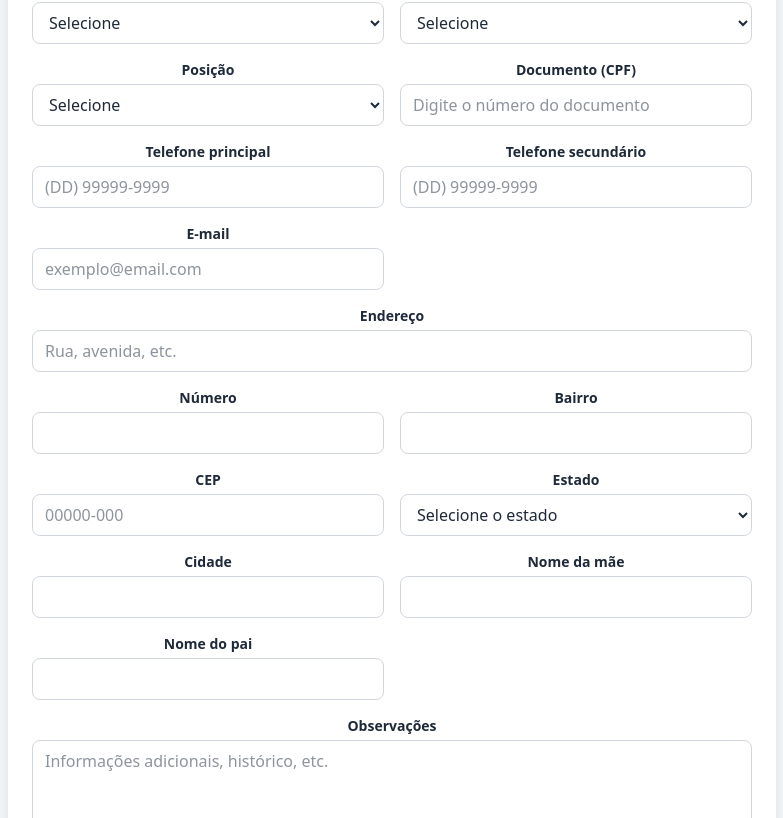
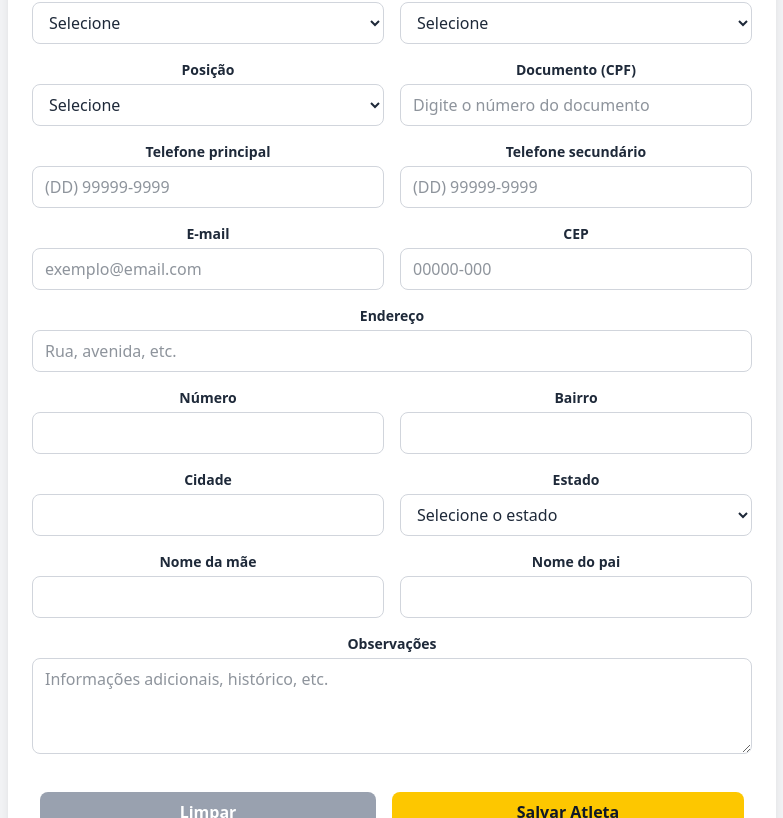
Before and after one commit to dahora328/SportFlow-frontEnd, a React (Vite) app: page /athletes in a window 1280 px wide. Shown: the part 563-1381 px from the top of the page, without its empty margins (248-1031 px from the left). Built offline with nearby package versions, Linux system fonts and the light colour scheme; no server answers; sample sign-in values are in the browser's storage.

Commit message:
Validation CEP in API

```diff
--- a/src/pages/Athletes/index.tsx
+++ b/src/pages/Athletes/index.tsx
@@ -7,6 +7,7 @@ import {
   type AthleteData,
 } from '../../services/athletesService';
 import api from '../../services/api';
+import { buscarCep } from '../../services/cepService';
 import { MaskedInput } from '../../components/Form/MaskedInput';
 import { ModalBase } from '../../components/Modal/ModalBase';
 import { useModal } from '../../hooks/useModal';
@@ -22,6 +23,7 @@ export function Athletes() {
 
   const [isEditing, setIsEditing] = useState(false);
   const [loading, setLoading] = useState(false);
+  const [cepLoading, setCepLoading] = useState(false);
   const [selectedPhotoName, setSelectedPhotoName] = useState('');
   const [photoPreviewUrl, setPhotoPreviewUrl] = useState('');
   const [photoPreviewFallbackUrls, setPhotoPreviewFallbackUrls] = useState<
@@ -314,6 +316,30 @@ export function Athletes() {
     const { name, value } = e.target;
     setFormData({ ...formData, [name]: value });
   };
+
+  // Ao sair do campo CEP (8 dígitos), busca o endereço e sobrescreve os campos.
+  // Campos vazios no retorno (ex.: CEP de cidade inteira) preservam o que o
+  // usuário já tiver digitado. Re-digitar o CEP dispara a busca novamente.
+  const handleCepBlur = useCallback(async () => {
+    const digits = (formData.zip_code ?? '').replace(/\D/g, '');
+    if (digits.length !== 8) return;
+
+    setCepLoading(true);
+    try {
+      const endereco = await buscarCep(digits);
+      if (endereco) {
+        setFormData(prev => ({
+          ...prev,
+          address: endereco.address || prev.address,
+          neighborhood: endereco.neighborhood || prev.neighborhood,
+          city: endereco.city || prev.city,
+          state: endereco.state || prev.state,
+        }));
+      }
+    } finally {
+      setCepLoading(false);
+    }
+  }, [formData.zip_code]);
 
   const handlePhotoChange = (e: React.ChangeEvent<HTMLInputElement>) => {
     const file = e.target.files?.[0];
@@ -656,6 +682,24 @@ export function Athletes() {
             />
           </div>
 
+          {/* CEP (primeiro: ao preencher, busca e completa os demais campos) */}
+          <div>
+            <label className='block text-sm font-semibold mb-1'>CEP</label>
+            <MaskedInput
+              mask='cep'
+              name='zip_code'
+              value={formData.zip_code}
+              onChange={handleChange}
+              onBlur={handleCepBlur}
+              className='w-full border border-gray-300 rounded-lg px-3 py-2'
+              placeholder='00000-000'
+              required
+            />
+            {cepLoading && (
+              <p className='text-xs text-gray-500 mt-1'>Buscando endereço…</p>
+            )}
+          </div>
+
           {/* Endereço */}
           <div className='md:col-span-2'>
             <label className='block text-sm font-semibold mb-1'>Endereço</label>
@@ -696,16 +740,15 @@ export function Athletes() {
             />
           </div>
 
-          {/* CEP */}
+          {/* Cidade */}
           <div>
-            <label className='block text-sm font-semibold mb-1'>CEP</label>
-            <MaskedInput
-              mask='cep'
-              name='zip_code'
-              value={formData.zip_code}
+            <label className='block text-sm font-semibold mb-1'>Cidade</label>
+            <input
+              type='text'
+              name='city'
+              value={formData.city}
               onChange={handleChange}
               className='w-full border border-gray-300 rounded-lg px-3 py-2'
-              placeholder='00000-000'
               required
             />
           </div>
@@ -749,19 +792,6 @@ export function Athletes() {
               <option value='SE'>Sergipe</option>
               <option value='TO'>Tocantins</option>
             </select>
-          </div>
-
-          {/* Cidade */}
-          <div>
-            <label className='block text-sm font-semibold mb-1'>Cidade</label>
-            <input
-              type='text'
-              name='city'
-              value={formData.city}
-              onChange={handleChange}
-              className='w-full border border-gray-300 rounded-lg px-3 py-2'
-              required
-            />
           </div>
 
           {/* Nome da mãe */}
--- a/src/pages/Enterprise/index.tsx
+++ b/src/pages/Enterprise/index.tsx
@@ -4,6 +4,7 @@ import { getErrorMessage } from '../../utils/getErrorMessage';
 import { ModalBase } from '../../components/Modal/ModalBase';
 import { useModal } from '../../hooks/useModal';
 import api from '../../services/api';
+import { buscarCep } from '../../services/cepService';
 import { getEnterprises, type EnterpriseData } from '../../services/enterpriseService';
 import { MaskedInput } from '../../components/Form/MaskedInput';
 import { Link } from 'react-router-dom';
@@ -33,6 +34,7 @@ export function Enterprise() {
   });
   const [loading, setLoading] = useState(true);
   const [saving, setSaving] = useState(false);
+  const [cepLoading, setCepLoading] = useState(false);
 
   const modal = useModal();
 
@@ -82,6 +84,30 @@ export function Enterprise() {
   ) => {
     const { name, value } = e.target;
     setFormData({ ...formData, [name]: value });
+  };
+
+  // Ao sair do campo CEP (8 dígitos), busca o endereço e sobrescreve os campos.
+  // Campos vazios no retorno preservam o que o usuário já tiver digitado.
+  // Re-digitar o CEP dispara a busca novamente.
+  const handleCepBlur = async () => {
+    const digits = (formData.zip_code ?? '').replace(/\D/g, '');
+    if (digits.length !== 8) return;
+
+    setCepLoading(true);
+    try {
+      const endereco = await buscarCep(digits);
+      if (endereco) {
+        setFormData(prev => ({
+          ...prev,
+          address: endereco.address || prev.address,
+          neighborhood: endereco.neighborhood || prev.neighborhood,
+          city: endereco.city || prev.city,
+          state: endereco.state || prev.state,
+        }));
+      }
+    } finally {
+      setCepLoading(false);
+    }
   };
 
   const handleSubmit = async (e: React.FormEvent) => {
@@ -313,8 +339,81 @@ export function Enterprise() {
               name='zip_code'
               value={formData.zip_code}
               onChange={handleChange}
+              onBlur={handleCepBlur}
               className='w-full border border-gray-300 rounded-lg px-3 py-2'
               placeholder='Digite o CEP'
+              required
+            />
+            {cepLoading && (
+              <p className='text-xs text-gray-500 mt-1'>Buscando endereço…</p>
+            )}
+          </div>
+
+          {/* Endereço */}
+          <div className='md:col-span-2'>
+            <label className='block text-sm font-semibold mb-1'>Endereço</label>
+            <input
+              type='text'
+              name='address'
+              value={formData.address}
+              onChange={handleChange}
+              className='w-full border border-gray-300 rounded-lg px-3 py-2'
+              placeholder='Digite o endereço'
+              required
+            />
+          </div>
+
+          {/* Número */}
+          <div>
+            <label className='block text-sm font-semibold mb-1'>Número</label>
+            <input
+              type='text'
+              name='number'
+              value={formData.number}
+              onChange={handleChange}
+              className='w-full border border-gray-300 rounded-lg px-3 py-2'
+              placeholder='Digite o número'
+              required
+            />
+          </div>
+
+          {/* Complemento */}
+          <div>
+            <label className='block text-sm font-semibold mb-1'>Complemento</label>
+            <input
+              type='text'
+              name='complement'
+              value={formData.complement}
+              onChange={handleChange}
+              className='w-full border border-gray-300 rounded-lg px-3 py-2'
+              placeholder='Digite o complemento (Opcional)'
+            />
+          </div>
+
+          {/* Bairro */}
+          <div>
+            <label className='block text-sm font-semibold mb-1'>Bairro</label>
+            <input
+              type='text'
+              name='neighborhood'
+              value={formData.neighborhood}
+              onChange={handleChange}
+              className='w-full border border-gray-300 rounded-lg px-3 py-2'
+              placeholder='Digite o bairro'
+              required
+            />
+          </div>
+
+          {/* Cidade */}
+          <div>
+            <label className='block text-sm font-semibold mb-1'>Cidade</label>
+            <input
+              type='text'
+              name='city'
+              value={formData.city}
+              onChange={handleChange}
+              className='w-full border border-gray-300 rounded-lg px-3 py-2'
+              placeholder='Digite a cidade'
               required
             />
           </div>
@@ -359,75 +458,6 @@ export function Enterprise() {
             </select>
           </div>
 
-          {/* Cidade */}
-          <div>
-            <label className='block text-sm font-semibold mb-1'>Cidade</label>
-            <input
-              type='text'
-              name='city'
-              value={formData.city}
-              onChange={handleChange}
-              className='w-full border border-gray-300 rounded-lg px-3 py-2'
-              placeholder='Digite a cidade'
-              required
-            />
-          </div>
-
-          {/* Bairro */}
-          <div>
-            <label className='block text-sm font-semibold mb-1'>Bairro</label>
-            <input
-              type='text'
-              name='neighborhood'
-              value={formData.neighborhood}
-              onChange={handleChange}
-              className='w-full border border-gray-300 rounded-lg px-3 py-2'
-              placeholder='Digite o bairro'
-              required
-            />
-          </div>
-
-          {/* Endereço */}
-          <div className='md:col-span-2'>
-            <label className='block text-sm font-semibold mb-1'>Endereço</label>
-            <input
-              type='text'
-              name='address'
-              value={formData.address}
-              onChange={handleChange}
-              className='w-full border border-gray-300 rounded-lg px-3 py-2'
-              placeholder='Digite o endereço'
-              required
-            />
-          </div>
-
-          {/* Número */}
-          <div>
-            <label className='block text-sm font-semibold mb-1'>Número</label>
-            <input
-              type='text'
-              name='number'
-              value={formData.number}
-              onChange={handleChange}
-              className='w-full border border-gray-300 rounded-lg px-3 py-2'
-              placeholder='Digite o número'
-              required
-            />
-          </div>
-
-          {/* Complemento */}
-          <div>
-            <label className='block text-sm font-semibold mb-1'>Complemento</label>
-            <input
-              type='text'
-              name='complement'
-              value={formData.complement}
-              onChange={handleChange}
-              className='w-full border border-gray-300 rounded-lg px-3 py-2'
-              placeholder='Digite o complemento (Opcional)'
-            />
-          </div>
-
         </div>
 
         {/* Botões */}
--- /dev/null
+++ b/src/services/cepService.ts
@@ -0,0 +1,32 @@
+import api from './api';
+import { logger } from '../utils/logger';
+
+export interface CepAddress {
+  address: string;
+  neighborhood: string;
+  city: string;
+  state: string;
+}
+
+/**
+ * Busca o endereço de um CEP no backend (que usa ViaCEP com fallback BrasilAPI).
+ *
+ * Retorna os dados normalizados, ou `null` quando o CEP não existe ou o serviço
+ * está indisponível — nos dois casos o usuário preenche o endereço na mão, então
+ * a falha nunca propaga nem bloqueia o cadastro.
+ */
+export async function buscarCep(cep: string): Promise<CepAddress | null> {
+  const digits = String(cep ?? '').replace(/\D/g, '');
+
+  if (digits.length !== 8) {
+    return null;
+  }
+
+  try {
+    const response = await api.get(`/cep/${digits}`);
+    return (response.data?.data as CepAddress) ?? null;
+  } catch (error) {
+    logger.warn('Falha ao buscar CEP', error);
+    return null;
+  }
+}
```
